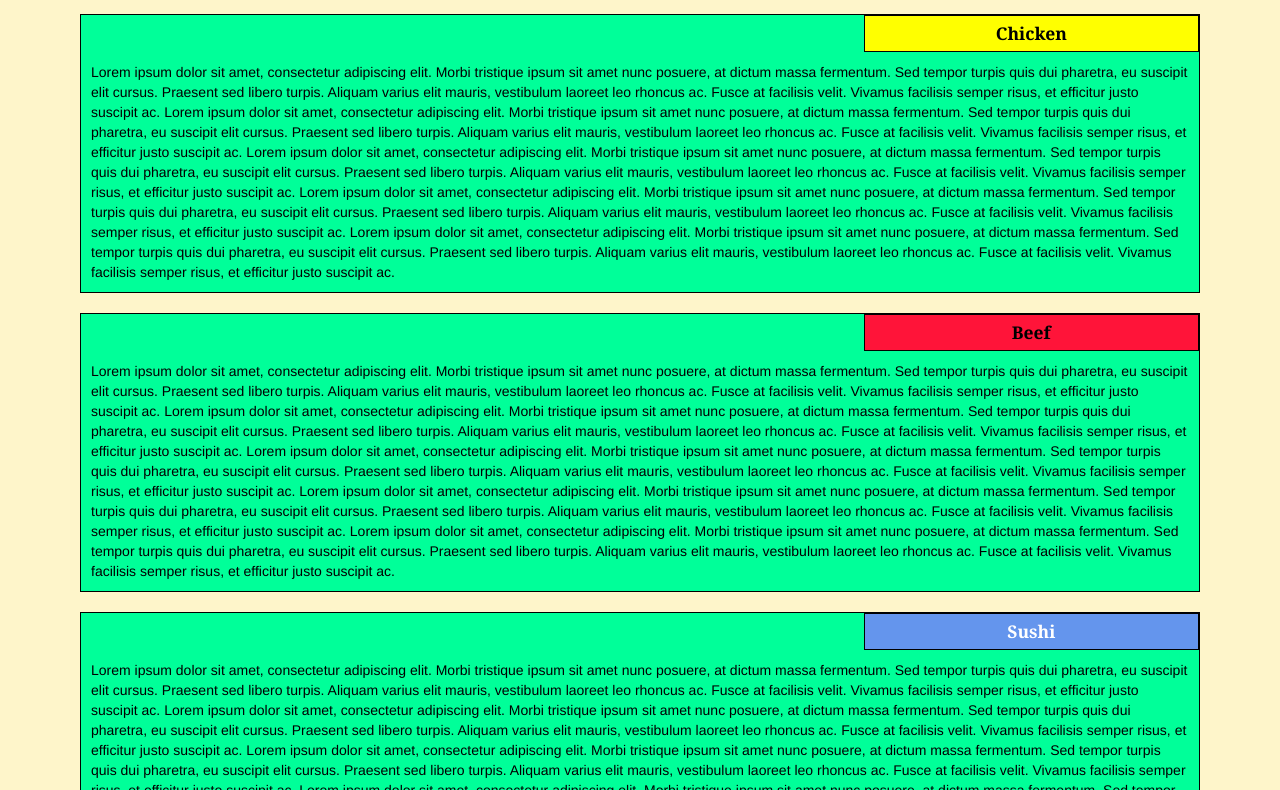
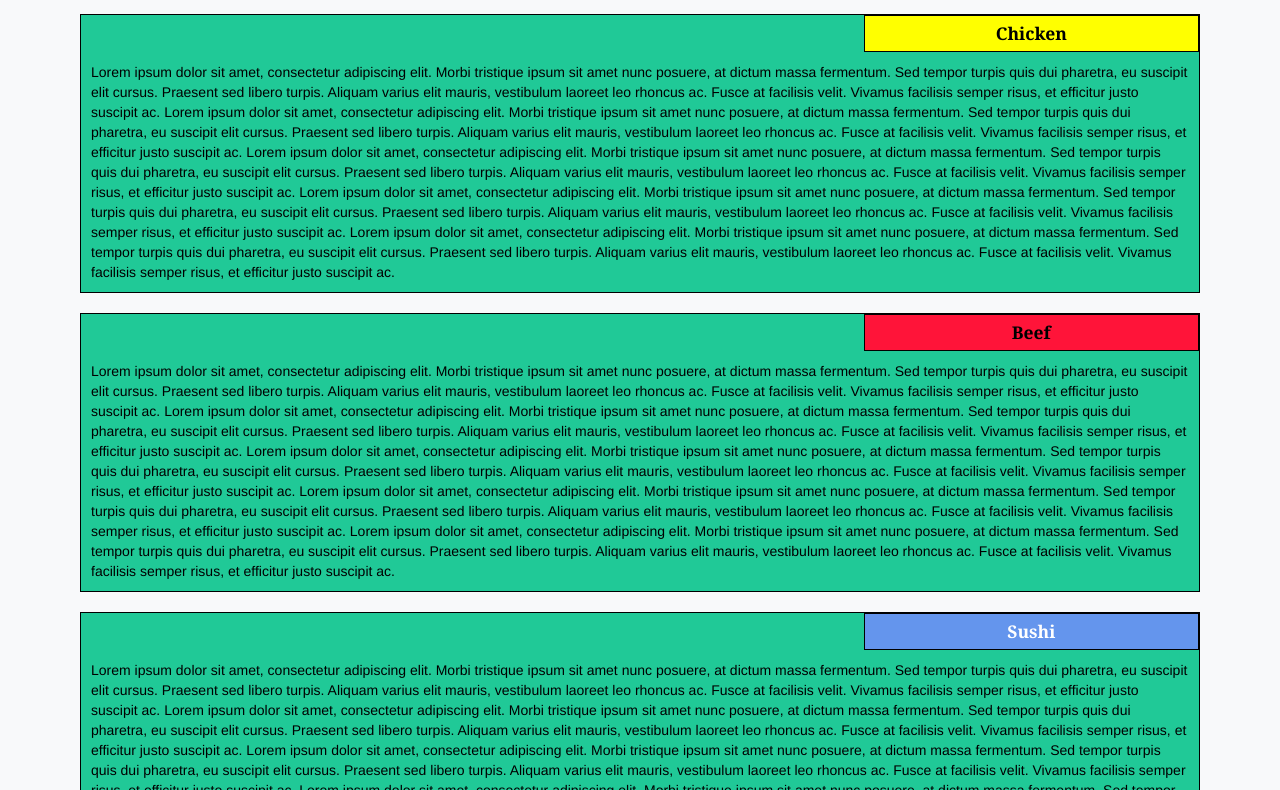
Before and after one commit to ShreyanshAcharya/coursera-test, a plain HTML site: page module3_solution/index.html in a window 1280 px wide. Shown: the part 166-956 px from the top of the page. Drawn offline with Linux system fonts and the light colour scheme; a script that the page names is missing.

Commit message:
Update styles.css

```diff
--- a/module3_solution/css/styles.css
+++ b/module3_solution/css/styles.css
@@ -11,7 +11,7 @@ h1 {
 
 body {
 	background-image: url("background.jpg");
-	background-color: #FEF5CA;
+	background-color: #f8f9fa;
 
 }
 
@@ -31,7 +31,7 @@ p {
 
 section {
 	border:	1px solid black;
-	background-color: #00FF99;
+	background-color: #20c997;
 	width: 100%;
 	height: auto;
 	font-family: Helvetica;
```
